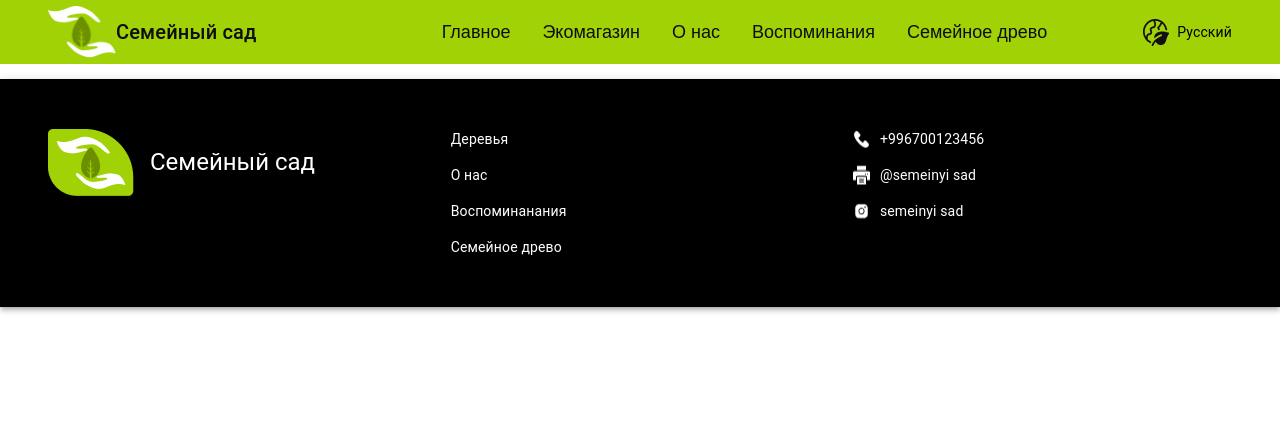
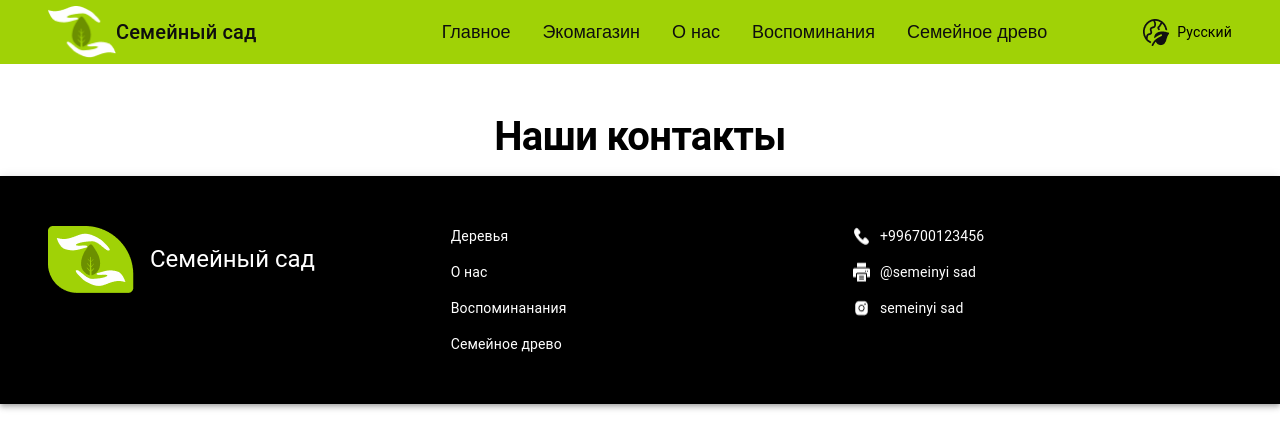
Before and after one commit to ElyaApyzova/New-hackathon-project, a React (Create React App) app: page /contact in a window 1280 px wide. Shown: the top 448 px of the page. Built offline with nearby package versions, Linux system fonts and the light colour scheme; a web font is replaced by a local one.

Commit message:
contacts

```diff
--- a/src/App.js
+++ b/src/App.js
@@ -1,6 +1,6 @@
 import React from "react";
 import Header from "./components/Header/Header";
-import { BrowserRouter, Routes, Route } from "react-router-dom";
+import { BrowserRouter as Router, Routes, Route } from "react-router-dom";
 import Home from "./components/Home";
 import Footer from "./components/Footer/Footer";
 import TreeCards from "./components/TreeCards";
@@ -8,6 +8,7 @@ import AboutUs from "./components/AboutUs/AboutUs";
 import Create from "./components/Creat/Create";
 import FamilyTree from "./components/MyAppBar/FamilyTree";
 import Gallery from "./Pages/Gallery";
+import Contact from "./Pages/Contact";
 
 
 
@@ -15,7 +16,7 @@ import Gallery from "./Pages/Gallery";
 function App() {
   return (
     <div>
-      <BrowserRouter>
+      <Router>
         <Header />
         <Routes>
           <Route path="/" element={<Home />} />
@@ -24,9 +25,10 @@ function App() {
           <Route path="/AboutUs" element={<AboutUs />} />
           <Route path="/FamilyTree" element={<FamilyTree />} />
           <Route path="/gallery" element={<Gallery />} />
+          <Route path="/contact" element={<Contact />} />
         </Routes>
         <Footer/>
-      </BrowserRouter>
+      </Router>
     </div>
   );
 }
--- /dev/null
+++ b/src/Pages/Contact.jsx
@@ -0,0 +1,14 @@
+import React from "react";
+import { Container, Typography }  from "@mui/material";
+
+
+const Contact = () => {
+
+    return (
+        <Container>
+         <Typography variant="h1" component="div" sx={{ fontSize: "40px", fontWeight: "600", textAlign: "center", marginTop: "50px"}}>Наши контакты</Typography>
+        </Container>
+    )
+}
+
+export default Contact;
```
